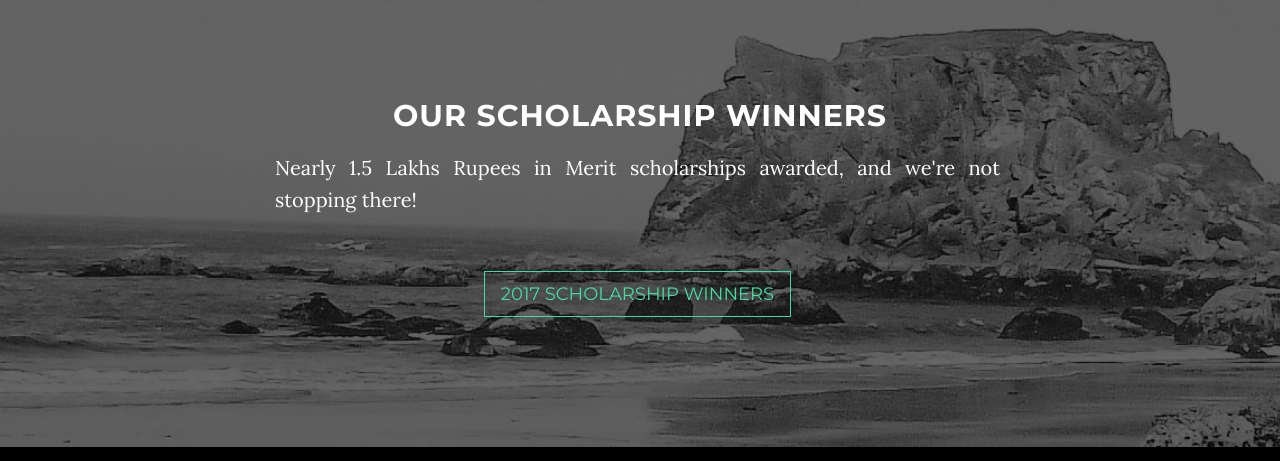
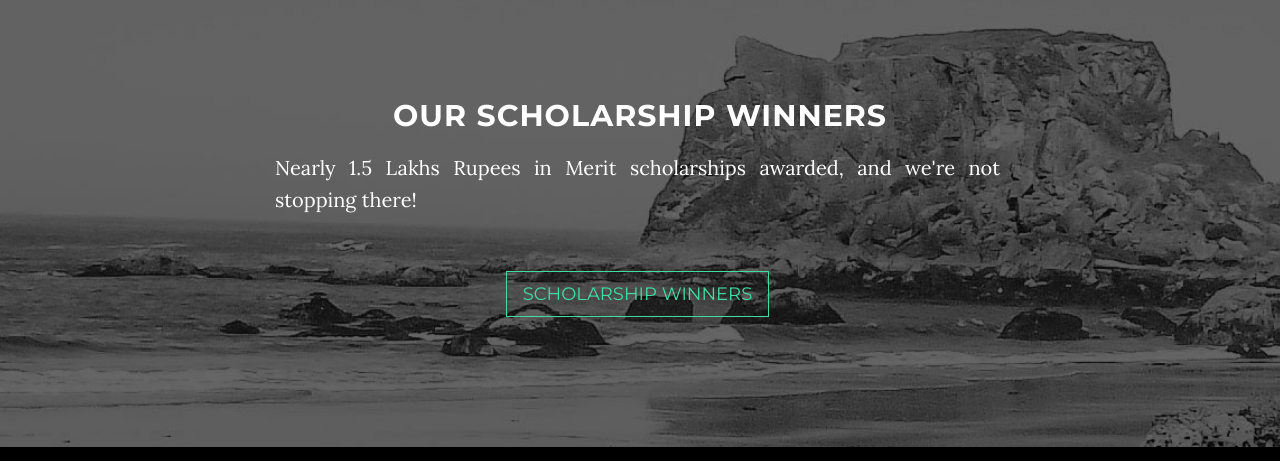
Before and after one commit to ganeshprasanna/greyscale, a Rails app: page / in a window 1280 px wide. Shown: the part 5750-6211 px from the top of the page. Run offline with Rails 7, Linux system fonts and the light colour scheme; style sheets or scripts are compiled from the project's sources; some libraries are stand-ins or nearby versions.

Commit message:
Update - Scholarship Winner List

```diff
--- a/app/views/application/home.html.erb
+++ b/app/views/application/home.html.erb
@@ -95,8 +95,8 @@
           <li>
             <p class="pdetails"><%= t('winner1') %></p>
             <br />
-            <a class="btn btn-default btn-lg" href="/download/2017_Winners.pptx">
-              <span class="network-name">2017 Scholarship Winners</span>
+            <a class="btn btn-default btn-lg" href="/download/MGF_AWARDS_SCHOLARSHIP_LIST.pdf">
+              <span class="network-name">Scholarship Winners</span>
             </a>
 
           </li>
```
Also changed, not shown: 1 other file.
